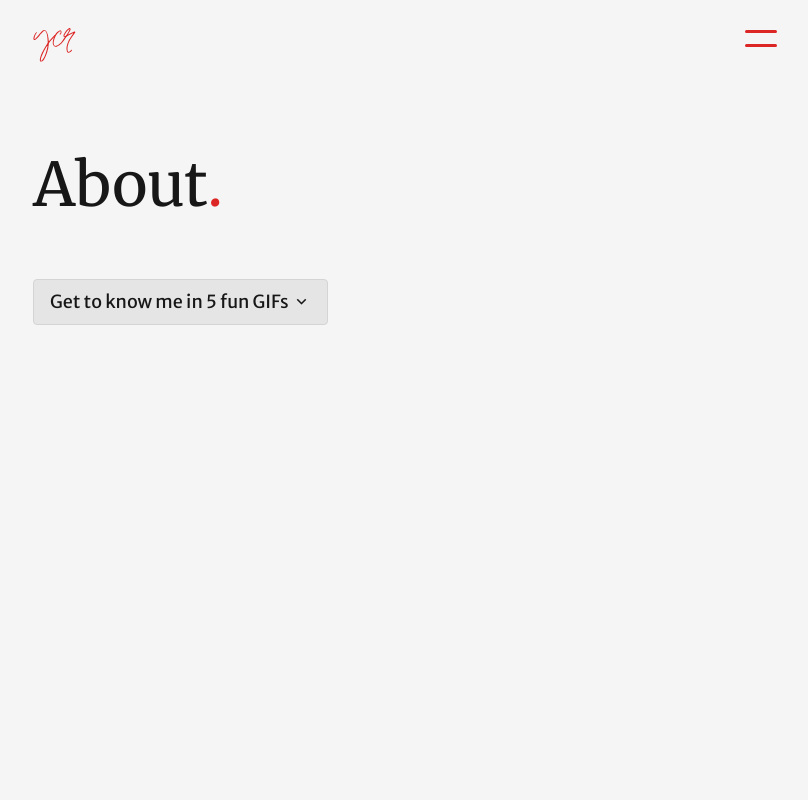
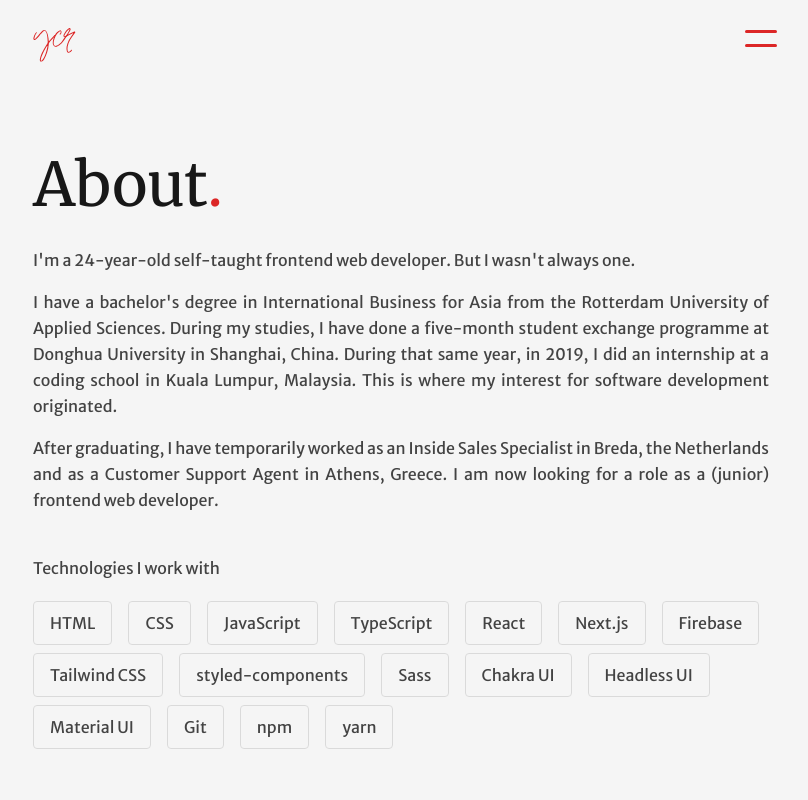
Before and after one commit to YinChuRijnaard/Portfolio-v3, a Next.js app: page /about in a window 1280 px wide. Shown: the top 800 px of the page, without its empty margins (239-1047 px from the left). Built offline with nearby package versions, Linux system fonts and the light colour scheme.

Commit message:
About page done

```diff
--- /dev/null
+++ b/components/SkillItem.tsx
@@ -0,0 +1,9 @@
+type SkillItemProps = {
+  skill: string;
+};
+
+const SkillItem = (props: SkillItemProps) => {
+  return <p className="mx-2 my-1 rounded border border-neutral-300 px-4 py-2 dark:border-neutral-700">{props.skill}</p>;
+};
+
+export default SkillItem;
--- a/components/TabHeader.tsx
+++ b/components/TabHeader.tsx
@@ -15,7 +15,7 @@ const TabHeader = (props: TabHeaderProps) => {
         {({ selected }) => (
           <button
             className={
-              selected ? "underline decoration-neutral-800 underline-offset-4 dark:decoration-neutral-200" : ""
+              selected ? "underline decoration-neutral-800 underline-offset-8 dark:decoration-neutral-200" : ""
             }>
             {props.emoji}
           </button>
--- /dev/null
+++ b/data/skills.ts
@@ -0,0 +1,18 @@
+export const skills = [
+  "HTML",
+  "CSS",
+  "JavaScript",
+  "TypeScript",
+  "React",
+  "Next.js",
+  "Firebase",
+  "Tailwind CSS",
+  "styled-components",
+  "Sass",
+  "Chakra UI",
+  "Headless UI",
+  "Material UI",
+  "Git",
+  "npm",
+  "yarn",
+];
--- a/pages/about.tsx
+++ b/pages/about.tsx
@@ -7,18 +7,25 @@ import { nanoid } from "nanoid";
 import { Tab } from "@headlessui/react";
 
 // Data imports
+import { skills } from "../data/skills";
 import { tabHeaderData } from "../data/tabHeaderData";
 import { tabItemData } from "../data/tabItemData";
 
 // Component imports
 import Button from "../components/Button";
+import SkillItem from "../components/SkillItem";
 import TabHeader from "../components/TabHeader";
 import TabItem from "../components/TabItem";
 
 const About: NextPage = () => {
   const [open, setOpen] = useState<boolean>(false);
+  const [isShowing, setIsShowing] = useState<boolean>(false);
 
   const handleClick = () => setOpen(!open);
+
+  const skillItemsMapped = skills.map((skill) => {
+    return <SkillItem key={nanoid()} skill={skill} />;
+  });
 
   const tabHeaderDataMapped = tabHeaderData.map((item) => <TabHeader key={nanoid()} emoji={item.emoji} />);
 
@@ -27,13 +34,33 @@ const About: NextPage = () => {
   ));
 
   return (
-    <main className="mx-4 mt-8 h-screen space-y-16 p-4 md:mx-32 md:mt-16 lg:mx-64">
+    <main className="mx-4 my-8 min-h-fit space-y-8 p-4 md:mx-32 md:mt-16 lg:mx-64">
       <h1 className="font-serif text-6xl">
         About<span className="text-red-600">.</span>
       </h1>
 
+      <div className="space-y-4 text-justify leading-relaxed opacity-80">
+        <p>I&apos;m a 24-year-old self-taught frontend web developer. But I wasn&apos;t always one.</p>
+        <p>
+          I have a bachelor&apos;s degree in International Business for Asia from the Rotterdam University of Applied
+          Sciences. During my studies, I have done a five-month student exchange programme at Donghua University in
+          Shanghai, China. During that same year, in 2019, I did an internship at a coding school in Kuala Lumpur,
+          Malaysia. This is where my interest for software development originated.
+        </p>
+        <p>
+          After graduating, I have temporarily worked as an Inside Sales Specialist in Breda, the Netherlands and as a
+          Customer Support Agent in Athens, Greece. I am now looking for a role as a &#40;junior&#41; frontend web
+          developer.
+        </p>
+        <br />
+        <p>Technologies I work with</p>
+        <div className="-mx-2 -my-1 flex flex-wrap justify-start">{skillItemsMapped}</div>
+      </div>
+
+      <br />
+
       <div className="space-y-4">
-        <div className="flex justify-start text-lg">
+        <div className="flex justify-start">
           <Button
             onClick={handleClick}
             text={"Get to know me in 5 fun GIFs"}
@@ -43,7 +70,7 @@ const About: NextPage = () => {
 
         {open ? (
           <Tab.Group>
-            <Tab.List className="flex justify-between rounded border border-neutral-300 bg-neutral-200 px-4 py-2 text-2xl dark:border-neutral-700 dark:bg-neutral-800">
+            <Tab.List className="flex justify-between rounded border border-neutral-300 bg-neutral-200 p-4 text-2xl dark:border-neutral-700 dark:bg-neutral-800">
               {tabHeaderDataMapped}
             </Tab.List>
             <Tab.Panels className="rounded bg-neutral-200 p-4 dark:bg-neutral-800">{tabItemDataMapped}</Tab.Panels>
--- a/pages/index.tsx
+++ b/pages/index.tsx
@@ -6,14 +6,14 @@ import Button from "../components/Button";
 
 const Home: NextPage = () => {
   return (
-    <main className="mx-4 mt-8 h-screen space-y-16 p-4 font-serif md:mx-32 md:mt-16 lg:mx-64">
+    <main className="mx-4 my-8 min-h-fit space-y-16 p-4 font-serif md:mx-32 md:mt-16 lg:mx-64">
       <h1 className="text-6xl">Nice to meet ya 👋🏼</h1>
 
-      <p className="text-3xl leading-normal opacity-75">
+      <p className="text-3xl leading-normal opacity-80">
         I&apos;m Yin Chu Rijnaard. A frontend web developer from the Netherlands<span className="text-red-600">.</span>
       </p>
 
-      <p className="text-lg italic opacity-[0.625]">Passionate • Dedicated • Dependable</p>
+      <p className="text-lg italic opacity-70">Passionate • Dedicated • Dependable</p>
 
       <div className="flex justify-start text-lg">
         <Button
@@ -31,6 +31,6 @@ export default Home;
 // Styling === basis for other pages!
 
 /*
-Pages: mx-4 mt-8 space-y-16/8/4 p-4 LG: md:mx-32 md:mt-16 lg:mx-64
-Navbar: mx-4 LG: md:mx-32 lg:mx-64
+Pages: mx-4 my-8 space-y-16/8/4 p-4 +: md:mx-32 md:mt-16 lg:mx-64
+Navbar: mx-4 +: md:mx-32 lg:mx-64
 */
```
